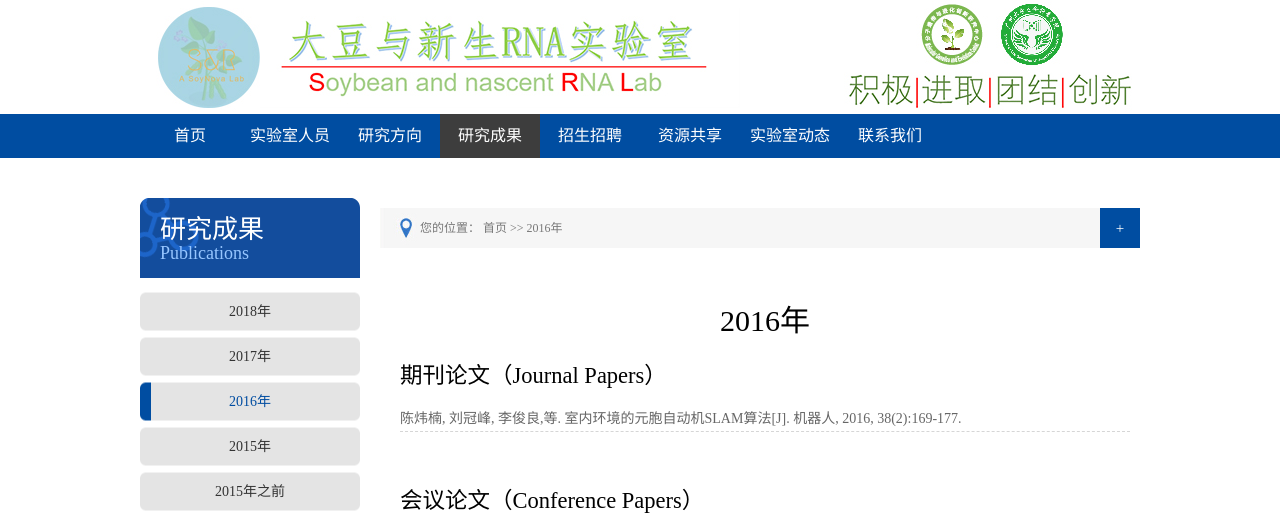
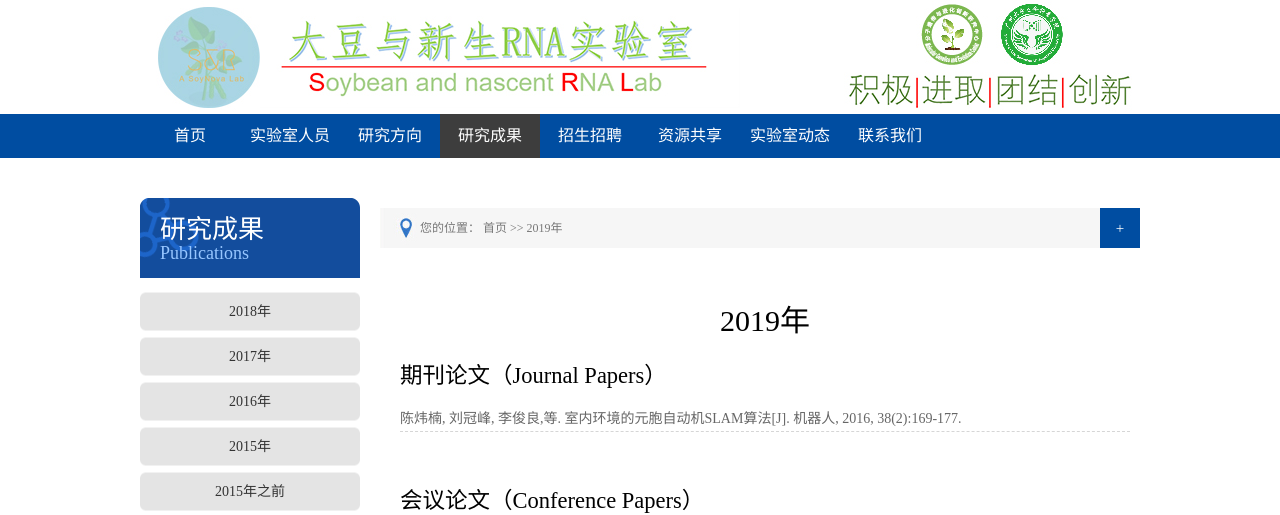
Before and after one commit to zhanweimin2021/zhanweimin2021.github.io, a Jekyll site: the page built from pages/2016.html, in a window 1280 px wide. Shown: the top 515 px of the page. Built offline with Jekyll 4.4.1, drawn with Linux system fonts in a browser that asks for light colours.

Commit message:
Update 2016.html

```diff
--- a/pages/2016.html
+++ b/pages/2016.html
@@ -4,15 +4,15 @@ permalink: /2016/
 category: publications
 category-en: Publications
 category-cn: 研究成果
-type: 2016年
-title: 2016年
-keywords: 2016年
-description: 2016年
+type: 2019年
+title: 2019年
+keywords: 2019年
+description: 2019年
 ---
 <div class="n_list">
   <div class="n_list_c">
     <div class="n_right_bottom">
-      <h1 align="center">2016年</h1>
+      <h1 align="center">2019年</h1>
       <br>
       <h2>期刊论文（Journal Papers）</h2>
       <ul>
```
